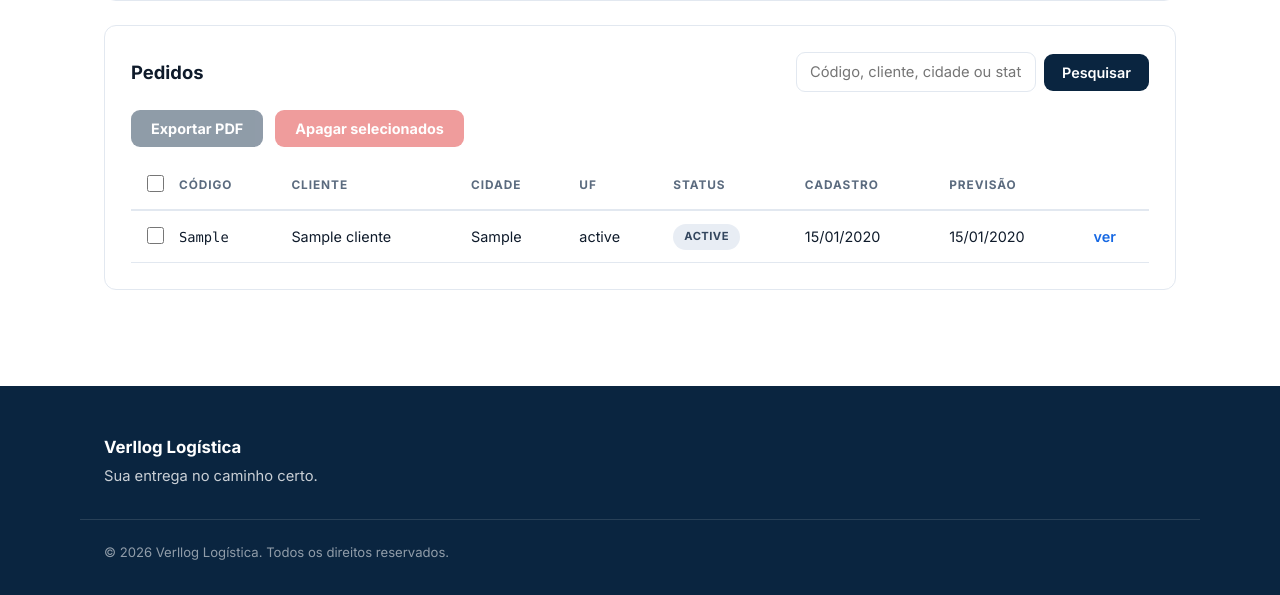
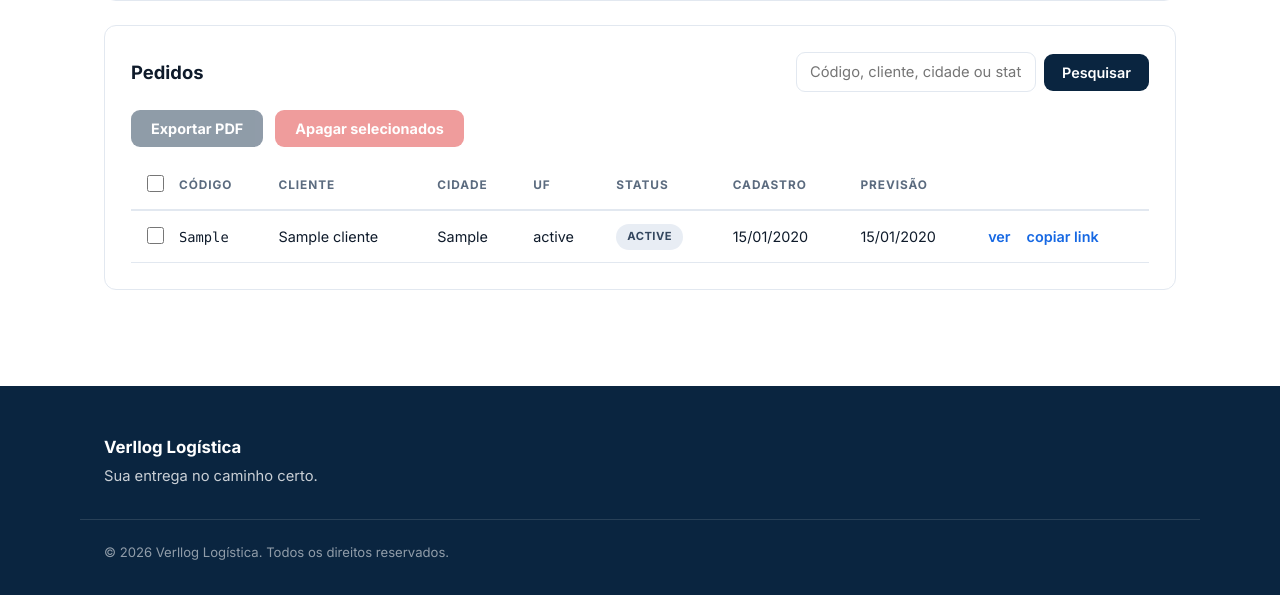
Before and after one commit to polvomal07/verllog, a Flask app: page /admin/ in a window 1280 px wide. Shown: the part 695-1290 px from the top of the page. Run offline with Flask 3, Linux system fonts and the light colour scheme; the visitor is signed in with stand-in values (Sample User, id 1); tables that the repository leaves empty hold one stand-in row (values such as "Sample post").

Commit message:
Adiciona botão para copiar o link do rastreio no painel
Cada pedido da tabela e a página de detalhe ganham um "copiar link" que
copia /rastreamento?codigo=..., abrindo a página pública já com o resultado.

Co-Authored-By: Claude Opus 5.5 <noreply@anthropic.com>

```diff
--- a/static/css/telas.css
+++ b/static/css/telas.css
@@ -485,6 +485,14 @@
 .link-tabela { color: var(--cor-azul); text-decoration: none; font-weight: 600; }
 .link-tabela:hover { text-decoration: underline; }
 
+/* Botão "copiar link" com cara de link, ao lado do "ver" */
+.botao-copiar {
+  background: none; border: 0; padding: 0; margin-left: 12px;
+  font: inherit; font-weight: 600; cursor: pointer;
+}
+.botao-copiar--ok { color: var(--cor-sucesso); }
+.tabela__acoes { white-space: nowrap; }
+
 .tabela__marcar { width: 1%; padding-right: 0 !important; }
 .tabela__marcar input { width: 17px; height: 17px; cursor: pointer; accent-color: var(--cor-erro); }
 
--- a/static/js/admin.js
+++ b/static/js/admin.js
@@ -89,3 +89,54 @@ document.querySelectorAll("form[data-apagar]").forEach((form) => {
 
   atualizar();
 });
+
+/* ==========================================================================
+   Copiar link do rastreio
+
+   O link montado aqui abre a página pública já com o resultado do código
+   (/rastreamento?codigo=...). O endereço vem do próprio navegador, então
+   sai sempre com o domínio em uso (verllog.com).
+   ========================================================================== */
+
+function copiarTexto(texto) {
+  if (navigator.clipboard && window.isSecureContext) {
+    return navigator.clipboard.writeText(texto);
+  }
+  // Navegadores antigos ou página sem HTTPS: copia por um campo escondido.
+  const campo = document.createElement("textarea");
+  campo.value = texto;
+  campo.setAttribute("readonly", "");
+  campo.style.position = "fixed";
+  campo.style.opacity = "0";
+  document.body.appendChild(campo);
+  campo.select();
+  const deuCerto = document.execCommand("copy");
+  campo.remove();
+  return deuCerto ? Promise.resolve() : Promise.reject(new Error("cópia recusada"));
+}
+
+document.querySelectorAll("[data-copiar-link]").forEach((botao) => {
+  const textoOriginal = botao.textContent;
+  let espera;
+
+  botao.addEventListener("click", () => {
+    const link = new URL(botao.dataset.copiarLink, window.location.origin).href;
+
+    copiarTexto(link)
+      .then(() => {
+        botao.textContent = "copiado!";
+        botao.classList.add("botao-copiar--ok");
+      })
+      .catch(() => {
+        // Sem permissão de área de transferência: mostra o link para copiar à mão.
+        window.prompt("Copie o link:", link);
+      })
+      .finally(() => {
+        clearTimeout(espera);
+        espera = setTimeout(() => {
+          botao.textContent = textoOriginal;
+          botao.classList.remove("botao-copiar--ok");
+        }, 1800);
+      });
+  });
+});
--- a/templates/admin/painel.html
+++ b/templates/admin/painel.html
@@ -176,9 +176,11 @@
                       {{ pedido.previsao_entrega.strftime('%d/%m/%Y') }}
                     {% else %}não definida{% endif %}
                   </td>
-                  <td>
+                  <td class="tabela__acoes">
                     <a class="link-tabela"
                        href="{{ url_for('admin.detalhe_pedido', codigo=pedido.codigo_rastreio) }}">ver</a>
+                    <button type="button" class="link-tabela botao-copiar"
+                            data-copiar-link="{{ url_for('publico.rastreamento', codigo=pedido.codigo_rastreio) }}">copiar link</button>
                   </td>
                 </tr>
               {% endfor %}
--- a/templates/admin/pedido.html
+++ b/templates/admin/pedido.html
@@ -62,6 +62,8 @@
     <p class="voltar">
       <a href="{{ url_for('publico.rastreamento', codigo=pedido.codigo_rastreio) }}"
          target="_blank" rel="noopener">Ver como o cliente vê &rarr;</a>
+      <button type="button" class="link-tabela botao-copiar"
+              data-copiar-link="{{ url_for('publico.rastreamento', codigo=pedido.codigo_rastreio) }}">copiar link do rastreio</button>
     </p>
 
     <form class="bloco" method="post" action="{{ url_for('admin.apagar') }}" data-apagar>
```
